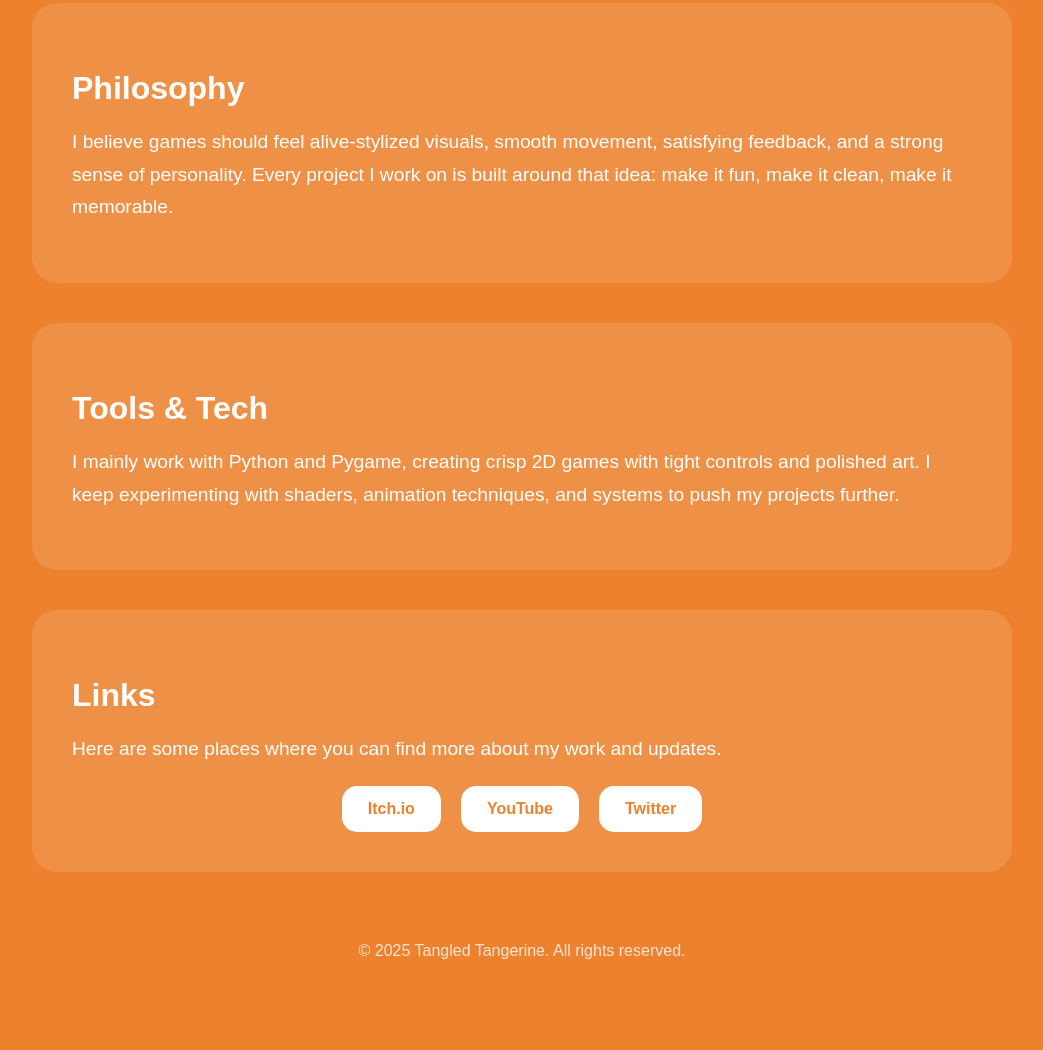
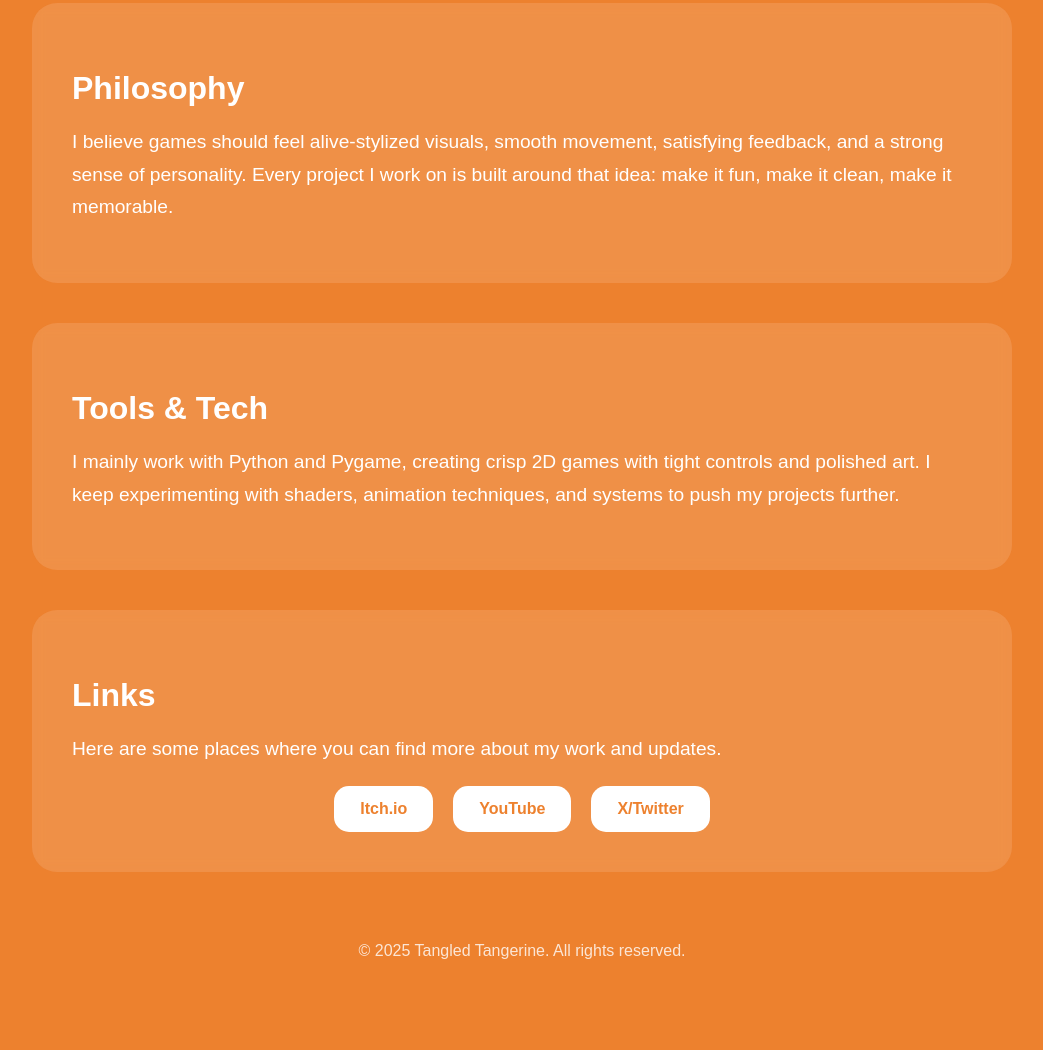
Before and after one commit to TangledTangerine/tangledtangerine.github.io, a plain HTML site: page index.html in a window 1280 px wide. Shown: the part 1069-2119 px from the top of the page, without its empty margins (118-1161 px from the left). Drawn offline with Linux system fonts and the light colour scheme; a web font is replaced by a local one.

Commit message:
Update index.html

```diff
--- a/index.html
+++ b/index.html
@@ -90,7 +90,7 @@ footer {
   <div class="links">
     <a href="https://tangledtangerine.itch.io" target="_blank">Itch.io</a>
     <a href="https://youtube.com/@TangledTangerine" target="_blank">YouTube</a>
-    <a href="https://x.com/TangledTangerne" target="_blank">Twitter</a>
+    <a href="https://x.com/TangledTangerne" target="_blank">X/Twitter</a>
   </div>
 </section>
 
```
